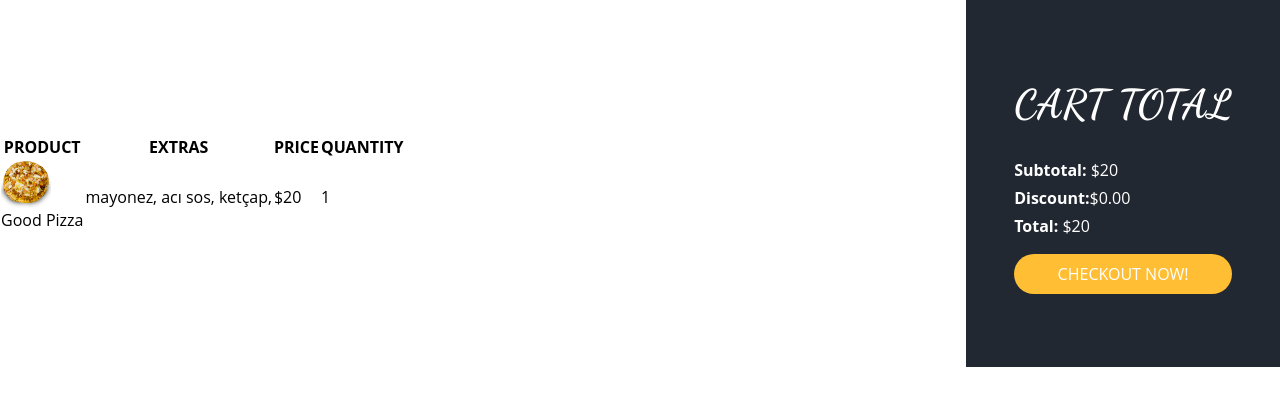
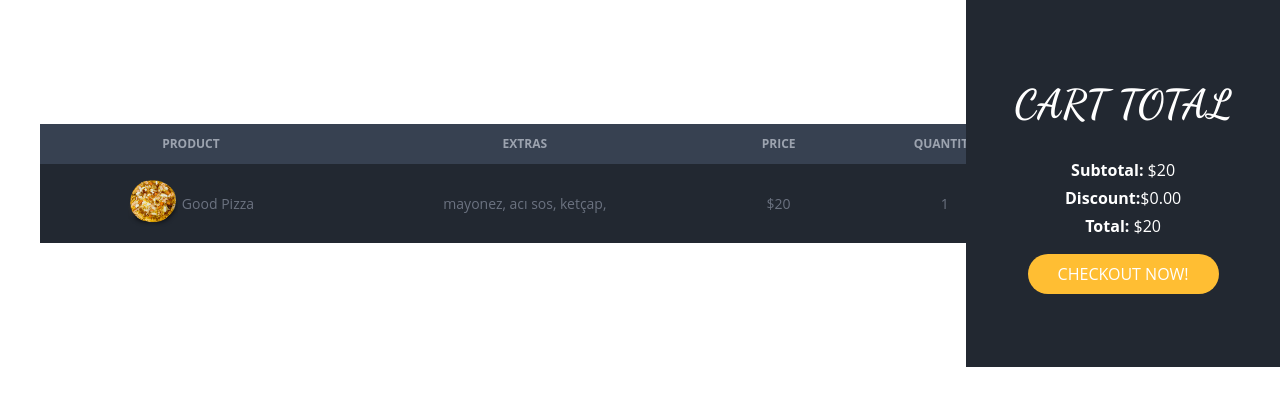
Before and after one commit to fatihece/next13-food-order-app, a Next.js app: page /cart in a window 1280 px wide. Shown: the top 406 px of the page. Built offline with nearby package versions, Linux system fonts and the light colour scheme.

Commit message:
feat: cart page css updated

```diff
--- a/components/layout/Header.jsx
+++ b/components/layout/Header.jsx
@@ -52,13 +52,19 @@ const Header = () => {
 
           <div className="flex cursor-pointer items-center gap-x-4">
             <Link href="/login">
-              <FaUserAlt className="transition-all hover:text-primary" />
+              <span>
+                <FaUserAlt className="transition-all hover:text-primary" />
+              </span>
             </Link>
             <Link href="/cart">
-              <FaShoppingCart className="transition-all hover:text-primary" />
+              <span>
+                <FaShoppingCart className="transition-all hover:text-primary" />
+              </span>
             </Link>
             <button onClick={() => setIsSearchModal(true)}>
-              <FaSearch className="transition-all hover:text-primary" />
+              <span>
+                <FaSearch className="transition-all hover:text-primary" />
+              </span>
             </button>
             <a href="#" className="sm hidden md:inline-block">
               <button className="btn-primary whitespace-nowrap">
--- a/src/app/cart/page.jsx
+++ b/src/app/cart/page.jsx
@@ -4,33 +4,45 @@ import Title from "../../../components/ui/Title";
 const Cart = () => {
   return (
     <div className="min-h-[calc(100vh_-_433px)]">
-      <div className="flex items-center justify-between">
-        <div className="flex min-h-[calc(100vh_-_433px)] flex-1 items-center">
-          <table>
-            <thead>
+      <div className="flex flex-col items-center justify-between md:flex-row">
+        <div className="flex min-h-[calc(100vh_-_433px)] w-full flex-1 items-center overflow-x-auto p-10">
+          <table className="w-full min-w-[1000px] text-center text-sm text-gray-500">
+            <thead className="bg-gray-700 text-xs uppercase text-gray-400">
               <tr>
-                <th>PRODUCT</th>
-                <th>EXTRAS</th>
-                <th>PRICE</th>
-                <th>QUANTITY</th>
+                <th scope="col" className="px-6 py-3">
+                  PRODUCT
+                </th>
+                <th scope="col" className="px-6 py-3">
+                  EXTRAS
+                </th>
+                <th scope="col" className="px-6 py-3">
+                  PRICE
+                </th>
+                <th scope="col" className="px-6 py-3">
+                  QUANTITY
+                </th>
               </tr>
             </thead>
             <tbody>
-              <tr>
-                <td>
+              <tr className="border-gray-700 bg-secondary transition-all hover:bg-primary ">
+                <td className="flex items-center justify-center gap-x-1 whitespace-nowrap px-6 py-4 font-medium hover:text-white">
                   <Image src="/images/f1.png" alt="" width={50} height={50} />
                   <span>Good Pizza</span>
                 </td>
-                <td>
+                <td className="whitespace-nowrap px-6 py-4 font-medium hover:text-white">
                   <span>mayonez, acı sos, ketçap,</span>
                 </td>
-                <td>$20</td>
-                <td>1</td>
+                <td className="whitespace-nowrap px-6 py-4 font-medium hover:text-white">
+                  $20
+                </td>
+                <td className="whitespace-nowrap px-6 py-4 font-medium hover:text-white">
+                  1
+                </td>
               </tr>
             </tbody>
           </table>
         </div>
-        <div className="flex min-h-[calc(100vh_-_433px)] flex-col justify-center bg-secondary p-12 text-white">
+        <div className="flex min-h-[calc(100vh_-_433px)] w-full flex-col justify-center bg-secondary p-12 !text-center text-white   md:w-auto md:text-start">
           <Title addClass="text-[40px]">CART TOTAL</Title>
 
           <div className="mt-6">
@@ -38,8 +50,11 @@ const Cart = () => {
             <b className=" my-1 inline-block">Discount: </b>$0.00 <br />
             <b>Total: </b>$20
           </div>
-
-          <button className="btn-primary mt-4">CHECKOUT NOW!</button>
+          <div>
+            <button className="btn-primary mt-4 w-52 md:w-auto">
+              CHECKOUT NOW!
+            </button>
+          </div>
         </div>
       </div>
     </div>
```
